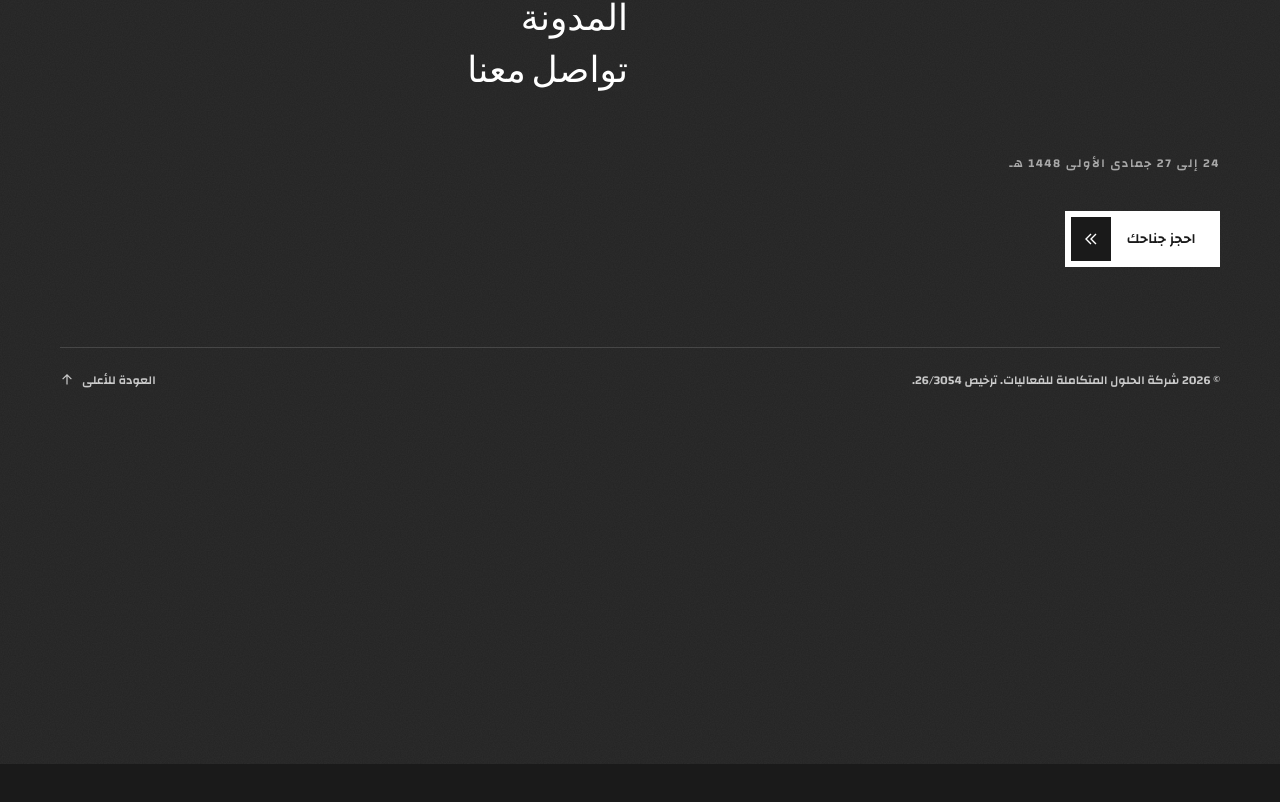
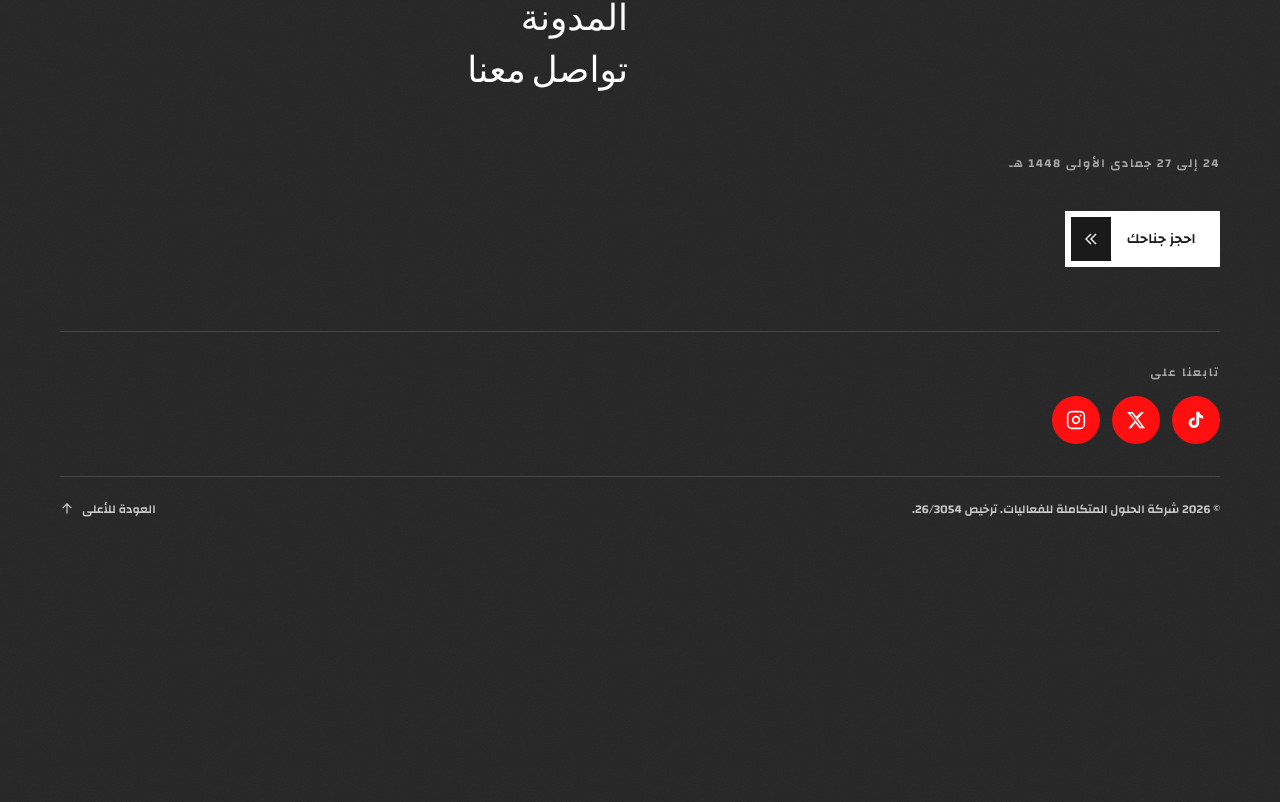
Before and after one commit to fadymohsen/isc-motors, a Next.js app: page /ar/blog in a window 1280 px wide. Shown: the part 2940-3742 px from the top of the page. Before the commit the page ends 3704 px from the top, so only its background shows below. Built offline with nearby package versions, Linux system fonts and the light colour scheme.

Commit message:
edit: social media links

```diff
--- a/src/app/[locale]/contact/page.tsx
+++ b/src/app/[locale]/contact/page.tsx
@@ -100,18 +100,7 @@ export default async function ContactPage({
                 </p>
                 <div className="mt-4 flex gap-3">
                   <a
-                    href="#"
-                    target="_blank"
-                    rel="noopener noreferrer"
-                    aria-label="Facebook"
-                    className="flex h-12 w-12 items-center justify-center rounded-full bg-red text-white transition-colors hover:bg-white hover:text-red"
-                  >
-                    <svg viewBox="0 0 24 24" fill="currentColor" className="h-5 w-5">
-                      <path d="M18 2h-3a5 5 0 0 0-5 5v3H7v4h3v8h4v-8h3l1-4h-4V7a1 1 0 0 1 1-1h3z" />
-                    </svg>
-                  </a>
-                  <a
-                    href="#"
+                    href="https://www.tiktok.com/@integrationsolutions"
                     target="_blank"
                     rel="noopener noreferrer"
                     aria-label="TikTok"
@@ -122,7 +111,7 @@ export default async function ContactPage({
                     </svg>
                   </a>
                   <a
-                    href="#"
+                    href="https://x.com/imsjexpo"
                     target="_blank"
                     rel="noopener noreferrer"
                     aria-label="X (Twitter)"
@@ -133,7 +122,7 @@ export default async function ContactPage({
                     </svg>
                   </a>
                   <a
-                    href="#"
+                    href="https://www.instagram.com/imsjexpo/"
                     target="_blank"
                     rel="noopener noreferrer"
                     aria-label="Instagram"
--- a/src/components/Footer.tsx
+++ b/src/components/Footer.tsx
@@ -78,7 +78,49 @@ export default function Footer({ locale, t }: FooterProps) {
           </div>
         </div>
 
-        <div className="mt-20 flex flex-col gap-3 border-t border-stroke pt-6 font-mono text-xs uppercase text-white/75 md:flex-row md:items-center md:justify-between">
+        {/* Social */}
+        <div className="mt-16 border-t border-stroke pt-8">
+          <p className="font-mono text-xs uppercase tracking-[0.15em] text-white/60">{t.followUs}</p>
+          <div className="mt-4 flex gap-3">
+            <a
+              href="https://www.tiktok.com/@integrationsolutions"
+              target="_blank"
+              rel="noopener noreferrer"
+              aria-label="TikTok"
+              className="flex h-12 w-12 items-center justify-center rounded-full bg-red text-white transition-colors hover:bg-white hover:text-red"
+            >
+              <svg viewBox="0 0 24 24" fill="currentColor" className="h-5 w-5">
+                <path d="M19.59 6.69a4.83 4.83 0 0 1-3.77-4.25V2h-3.45v13.67a2.89 2.89 0 0 1-2.88 2.5 2.89 2.89 0 0 1-2.89-2.89 2.89 2.89 0 0 1 2.89-2.89c.28 0 .54.04.79.1V9.01a6.27 6.27 0 0 0-.79-.05 6.34 6.34 0 0 0-6.34 6.34 6.34 6.34 0 0 0 6.34 6.34 6.34 6.34 0 0 0 6.33-6.34V8.69a8.18 8.18 0 0 0 4.78 1.52V6.77a4.85 4.85 0 0 1-1.01-.08z" />
+              </svg>
+            </a>
+            <a
+              href="https://x.com/imsjexpo"
+              target="_blank"
+              rel="noopener noreferrer"
+              aria-label="X (Twitter)"
+              className="flex h-12 w-12 items-center justify-center rounded-full bg-red text-white transition-colors hover:bg-white hover:text-red"
+            >
+              <svg viewBox="0 0 24 24" fill="currentColor" className="h-5 w-5">
+                <path d="M18.244 2.25h3.308l-7.227 8.26 8.502 11.24H16.17l-4.714-6.231-5.401 6.231H2.741l7.73-8.835L1.254 2.25H8.08l4.253 5.622zm-1.161 17.52h1.833L7.084 4.126H5.117z" />
+              </svg>
+            </a>
+            <a
+              href="https://www.instagram.com/imsjexpo/"
+              target="_blank"
+              rel="noopener noreferrer"
+              aria-label="Instagram"
+              className="flex h-12 w-12 items-center justify-center rounded-full bg-red text-white transition-colors hover:bg-white hover:text-red"
+            >
+              <svg viewBox="0 0 24 24" fill="none" stroke="currentColor" strokeWidth="2" strokeLinecap="round" strokeLinejoin="round" className="h-5 w-5">
+                <rect x="2" y="2" width="20" height="20" rx="5" ry="5" />
+                <path d="M16 11.37A4 4 0 1 1 12.63 8 4 4 0 0 1 16 11.37z" />
+                <line x1="17.5" y1="6.5" x2="17.51" y2="6.5" />
+              </svg>
+            </a>
+          </div>
+        </div>
+
+        <div className="mt-8 flex flex-col gap-3 border-t border-stroke pt-6 font-mono text-xs uppercase text-white/75 md:flex-row md:items-center md:justify-between">
           <span>{t.copyright}</span>
           <a href="#top" className="inline-flex items-center gap-2 hover:text-white">
             {t.backToTop}
--- a/src/i18n/dictionaries/ar.ts
+++ b/src/i18n/dictionaries/ar.ts
@@ -454,6 +454,7 @@ const ar: Dictionary = {
     copyright:
       "\u00A9 2026 شركة الحلول المتكاملة للفعاليات. ترخيص 26/3054.",
     backToTop: "العودة للأعلى",
+    followUs: "تابعنا على",
   },
 
   logo: {
--- a/src/i18n/dictionaries/en.ts
+++ b/src/i18n/dictionaries/en.ts
@@ -452,6 +452,7 @@ const en = {
     copyright:
       "\u00A9 2026 Integrated Solutions Co. for Events. License 26/3054.",
     backToTop: "Back to top",
+    followUs: "Follow us on",
   },
 
   logo: {
```
